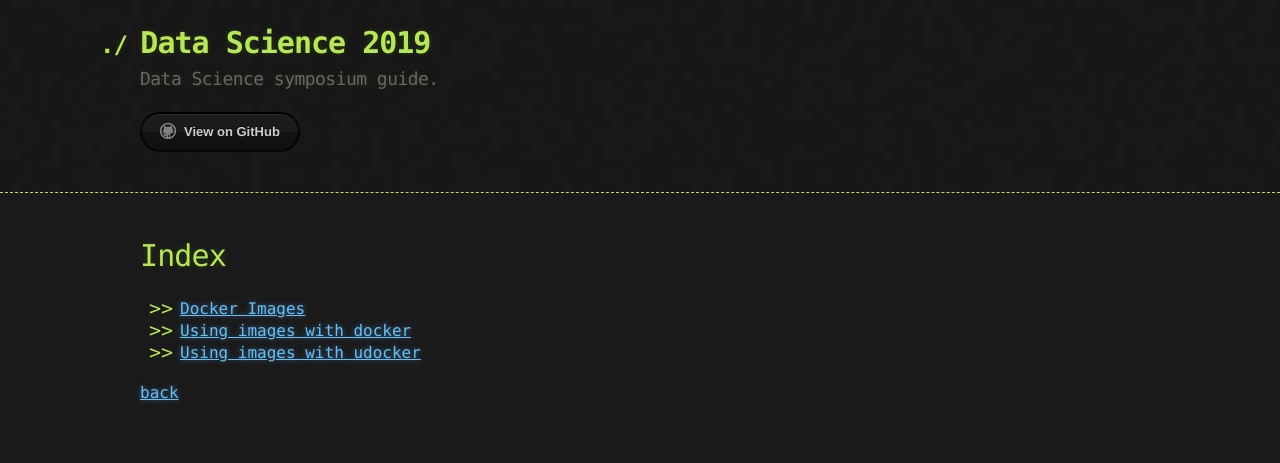
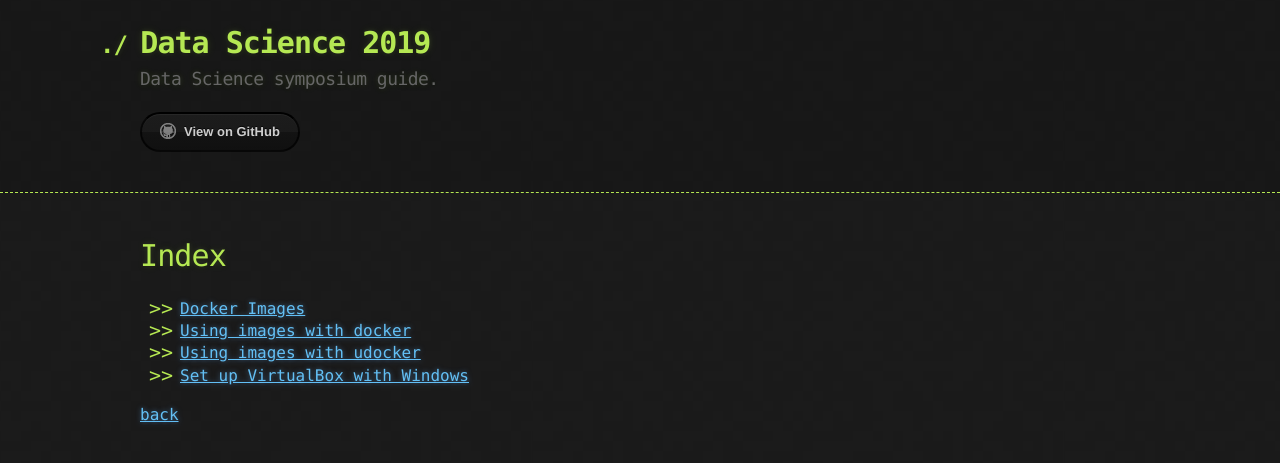
Before and after one commit to LIP-Computing/datascience2019, a Jekyll site: the page built from docs/index.md, in a window 1280 px wide. Shown: the top 463 px of the page. Built offline with Jekyll 4.4.1, drawn with Linux system fonts in a browser that asks for light colours.

Commit message:
Add link from index

```diff
--- a/docs/index.md
+++ b/docs/index.md
@@ -8,5 +8,6 @@ layout: default
 - [Docker Images](./docker_images.html)
 - [Using images with docker](./use_docker.html)
 - [Using images with udocker](./use_udocker.html)
+- [Set up VirtualBox with Windows](./docker_windows.html)
 
 [back](/)
```
